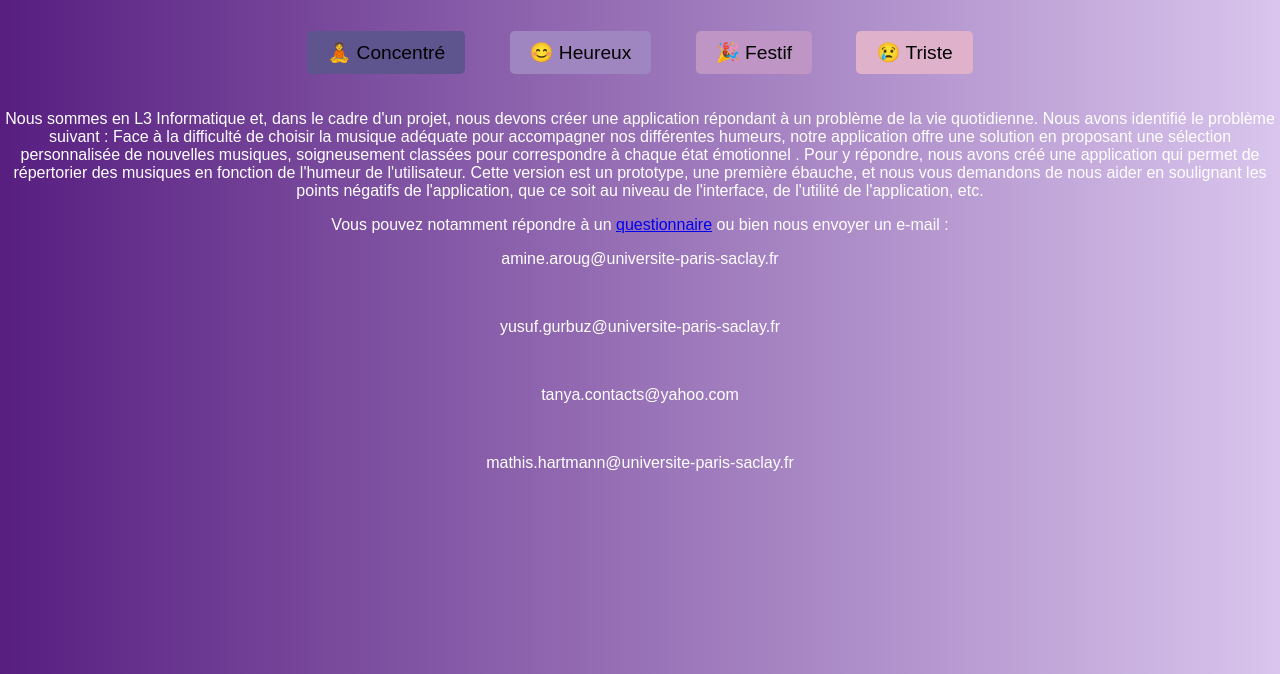
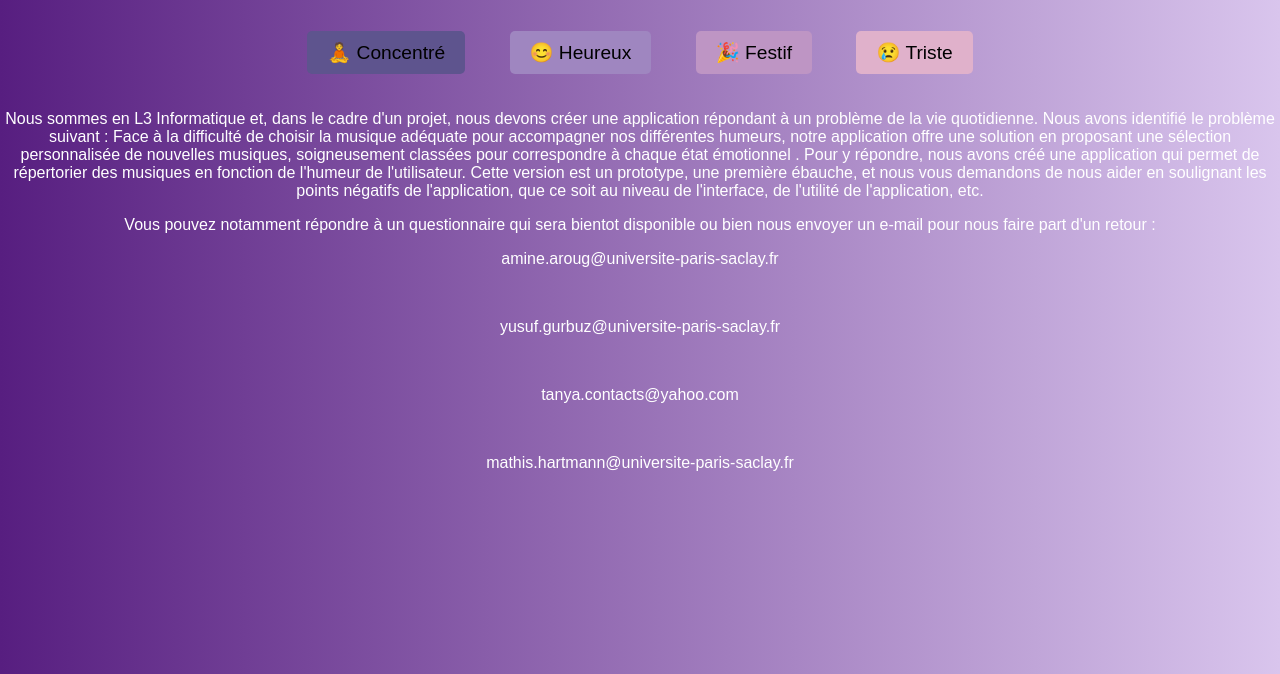
Before and after one commit to vmine0/Livraison-Service, a plain HTML site: page index.html in a window 1280 px wide. Shown: the part 126-800 px from the top of the page. Drawn offline with Linux system fonts and the light colour scheme.

Commit message:
Update index.html

```diff
--- a/index.html
+++ b/index.html
@@ -61,7 +61,7 @@
   une première ébauche, et nous vous demandons de nous aider en soulignant les points négatifs de l'application, que ce soit au niveau de l'interface, de l'utilité de l'application, etc.
 </p>
 <p>
-  Vous pouvez notamment répondre à un <a href="https://forms.gle/9bMViuze7V5tunP48">questionnaire</a> ou bien nous envoyer un e-mail :
+  Vous pouvez notamment répondre à un questionnaire qui sera bientot disponible ou bien nous envoyer un e-mail pour nous faire part d'un retour :
   <br>
   <p>amine.aroug@universite-paris-saclay.fr</p>
   <br>
```
